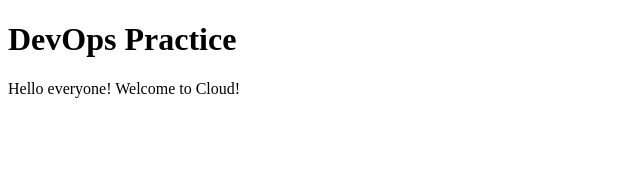
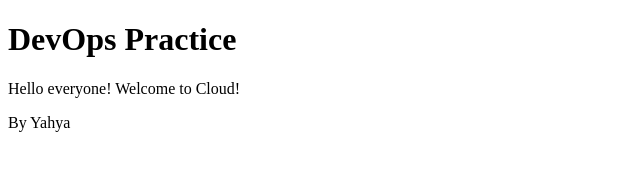
Before and after one commit to yahya-alshamrani/devops-practice_website, a plain HTML site: page webpage/index.html in a window 1280 px wide. Shown: the full height of the page, 0-640 px from the left. Drawn offline with Linux system fonts and the light colour scheme.

Commit message:
Modified index page

```diff
--- a/webpage/index.html
+++ b/webpage/index.html
@@ -7,5 +7,6 @@
   <body>
     <h1>DevOps Practice</h1>
     <p>Hello everyone! Welcome to Cloud!</p>
+    <p>By Yahya</p>
   </body>
 </html>
```
